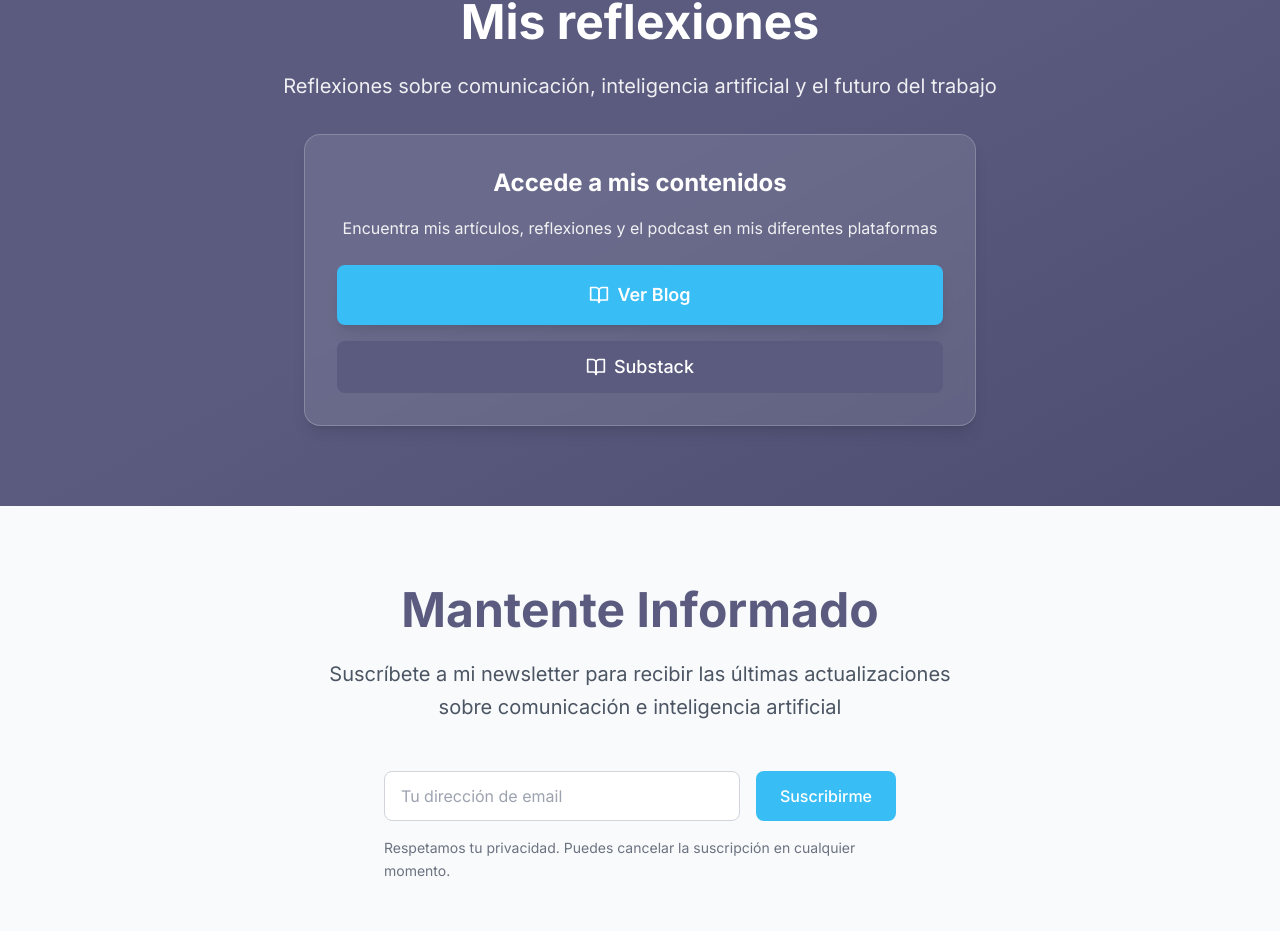
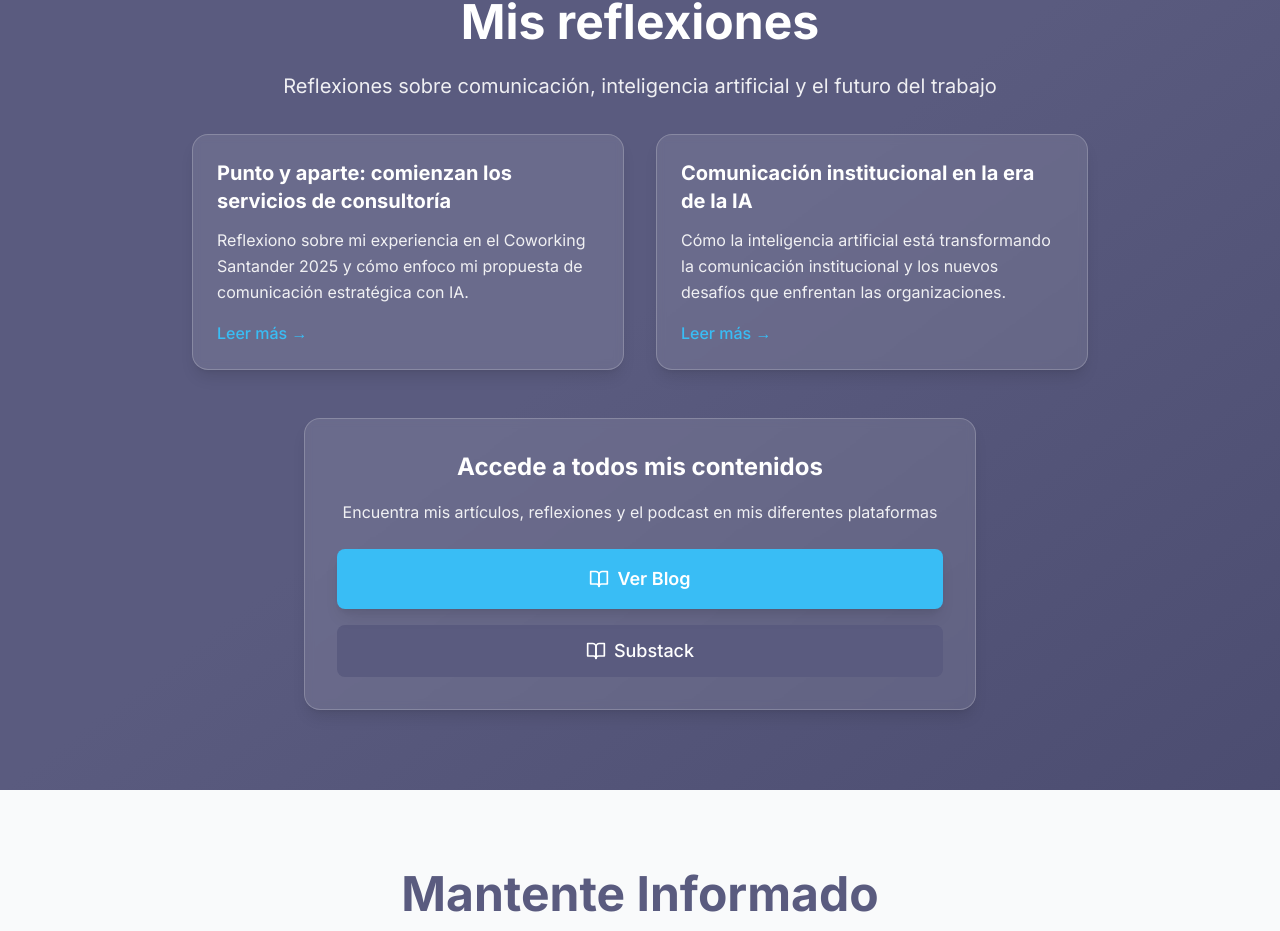
Before and after one commit to osanemeterio/oscarsanemeterio, a React (Vite) app: page / in a window 1280 px wide. Shown: the part 3848-4779 px from the top of the page. Built offline with nearby package versions, Linux system fonts and the light colour scheme.

Commit message:
Restore blog entries in Mis reflexiones section

```diff
--- a/src/pages/Home.tsx
+++ b/src/pages/Home.tsx
@@ -327,21 +327,51 @@ function App() {
             </p>
           </div>
 
+          <div className="grid md:grid-cols-2 gap-8 mb-12">
+            {/* Entrada destacada del blog */}
+            <Link
+              to="/blog/punto-y-aparte"
+              className="slide-up bg-white/10 backdrop-blur-sm p-6 rounded-2xl shadow-lg border border-white/20 hover:bg-white/20 transition-all duration-300 block text-left"
+            >
+              <h3 className="text-xl font-bold text-white mb-3">
+                Punto y aparte: comienzan los servicios de consultoría
+              </h3>
+              <p className="text-white/90 mb-4 leading-relaxed">
+                Reflexiono sobre mi experiencia en el Coworking Santander 2025 y cómo enfoco mi propuesta de comunicación estratégica con IA.
+              </p>
+              <span className="text-[#39bdf5] font-medium">Leer más →</span>
+            </Link>
+
+            {/* Entrada sobre comunicación institucional e IA */}
+            <Link
+              to="/blog/comunicacion-institucional-ia"
+              className="slide-up bg-white/10 backdrop-blur-sm p-6 rounded-2xl shadow-lg border border-white/20 hover:bg-white/20 transition-all duration-300 block text-left"
+            >
+              <h3 className="text-xl font-bold text-white mb-3">
+                Comunicación institucional en la era de la IA
+              </h3>
+              <p className="text-white/90 mb-4 leading-relaxed">
+                Cómo la inteligencia artificial está transformando la comunicación institucional y los nuevos desafíos que enfrentan las organizaciones.
+              </p>
+              <span className="text-[#39bdf5] font-medium">Leer más →</span>
+            </Link>
+          </div>
+
           <div className="slide-up bg-white/10 backdrop-blur-sm p-8 rounded-2xl shadow-lg border border-white/20 max-w-2xl mx-auto">
             <h3 className="text-2xl font-bold text-white mb-4">
-              Accede a mis contenidos
+              Accede a todos mis contenidos
             </h3>
             <p className="text-white/90 mb-6 leading-relaxed">
               Encuentra mis artículos, reflexiones y el podcast en mis diferentes plataformas
             </p>
             <div className="space-y-4">
-              <a
-                href="/blog"
+              <Link
+                to="/blog"
                 className="btn-primary inline-flex items-center space-x-2 text-lg w-full justify-center"
               >
                 <BookOpen className="w-5 h-5" />
                 <span>Ver Blog</span>
-              </a>
+              </Link>
               <a
                 href="https://osanemeterio.substack.com/"
                 target="_blank"
```
